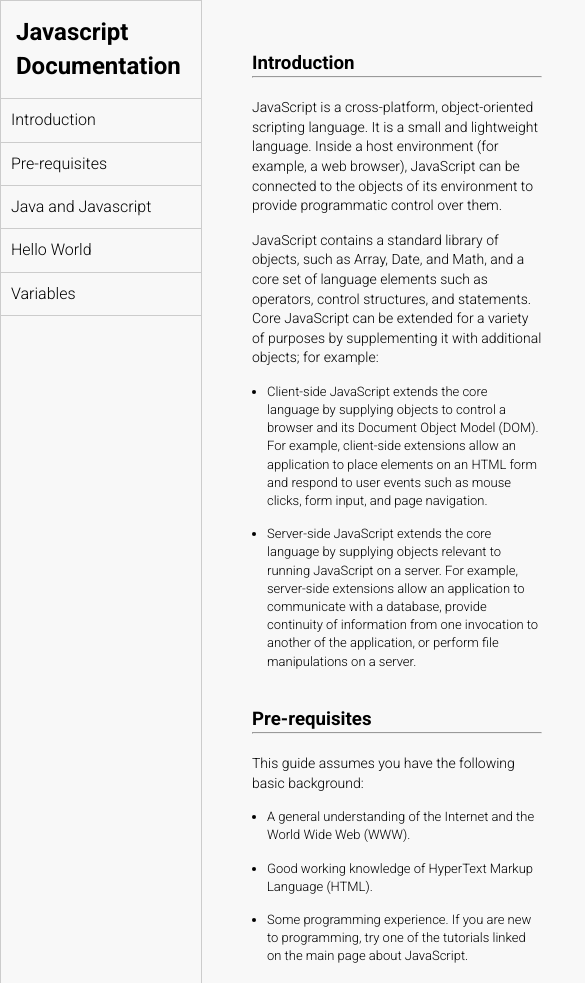
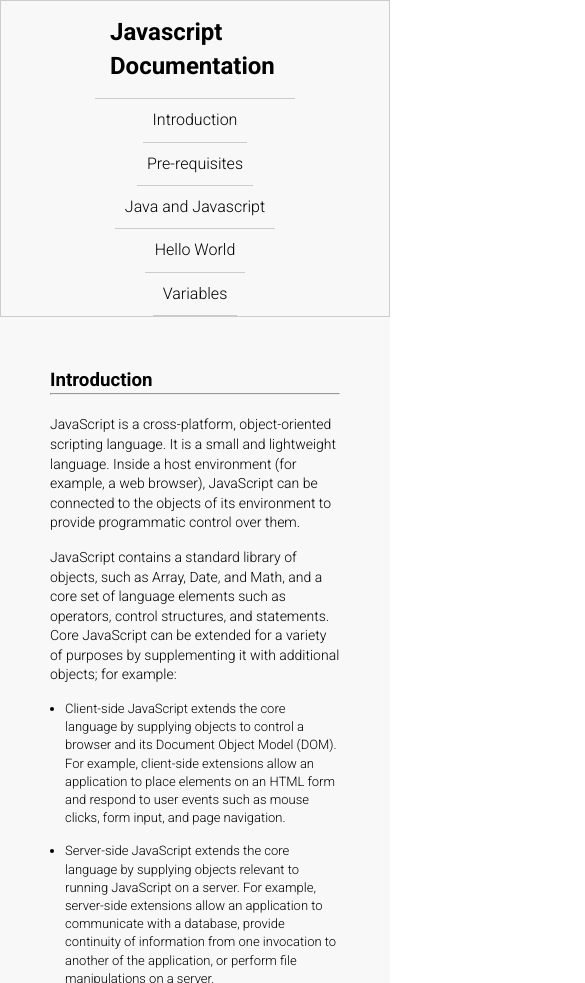
Before and after one commit to akshaynarwadkar/JS-documentation, a plain HTML site: page index.html in a window 390 px wide. Shown: the top 983 px of the page, 585 px wide, since content can reach past the window. Drawn offline with Linux system fonts and the light colour scheme.

Commit message:
fail attempt at responsive

```diff
--- a/style.css
+++ b/style.css
@@ -6,7 +6,6 @@
 
 html,body{
     font-family: 'Roboto', sans-serif;
-    /* font-family: 'Trebuchet MS', 'Lucida Sans Unicode', 'Lucida Grande', 'Lucida Sans', Arial, sans-serif; */
     line-height: 1.4;
     font-weight: 300;
     scroll-behavior: smooth;
@@ -27,14 +26,14 @@
 }
 
 .heading{
-    width: 200px;
+    max-width: 200px;
     text-align:left;
     padding: 15px;
     border-bottom: 1px solid #ccc;
 }
 
 .menu-item{
-    width: 200px;
+    max-width: 200px;
     border-bottom: 1px solid #ccc;
     padding: 10px;
     transition: 0.2s ease-in-out;
@@ -85,15 +84,20 @@
     background-color: #ebebeb;
     padding: 20px;
     margin-bottom: 10px;
+
+}
+
+.code pre{
     overflow: auto;
 }
 
-@media (max-width:786px){
+@media (max-width:480px){
 
-    .menu{
-        width: 20%;
+    .flex{
+        display: flex;
+        flex-direction: column;
+
     }
-    .info-sections{
-        width: 100%;
-    }
+
+
 }
```
Also changed, not shown: index.html (+2 -0 lines).
